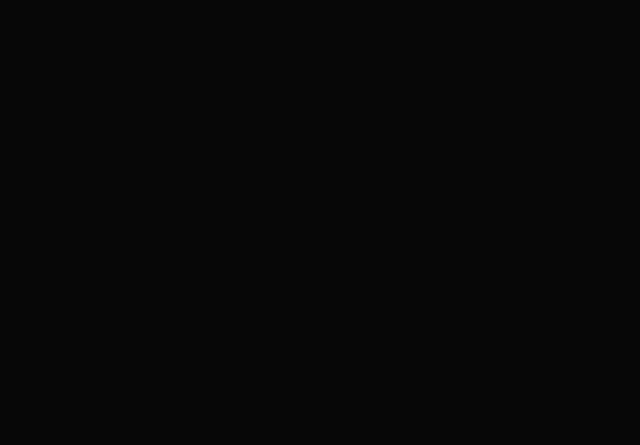
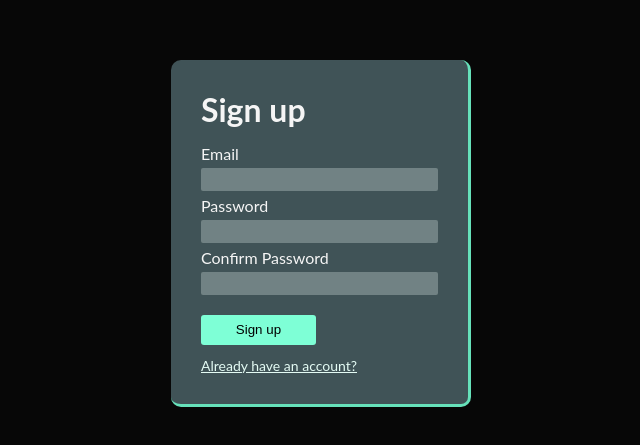
Before and after one commit to RaphaelP07/stock-app-fe, a React (Create React App) app: page /stock-app-fe/signup in a window 1280 px wide. Before the commit this address had no page. Shown: the part 167-612 px from the top of the page, without its empty margins (319-959 px from the left). Built offline with nearby package versions, Linux system fonts and the light colour scheme.

Commit message:
redirection to login and signup

```diff
--- a/src/App.css
+++ b/src/App.css
@@ -38,7 +38,8 @@
 
 .form-btn {
   width: 100%;
-  margin-top: 10px;
+  margin-top: 15px;
+  margin-bottom: 10px;
 }
 
 .form-title {
@@ -64,7 +65,7 @@
   height: 30px;
   border-radius: 3px;
   border: none;
-  background-color: #b0ffe6;
+  background-color: rgb(180, 216, 221);
   cursor: pointer;
 }
 
@@ -73,16 +74,32 @@
   width: 48.5%;
   border-radius: 3px;
   border: none;
-  background-color: #b0ffe6;
+  background-color: #7effd6;
   cursor: pointer;
 }
 
-.login-btn:hover,
-.signup-btn:hover {
-  background-color: #5dffcc;
+.login-btn:hover {
+  background-color: rgb(124, 156, 160);
 }
 
-.login-btn:active,
+.signup-btn:hover {
+  background-color: #25e2a6;
+}
+
+.login-btn:active {
+  background-color: rgb(145, 174, 177);
+}
+
 .signup-btn:active {
   background-color: #b0ffe6;
 }
+
+a:link {
+  font-size: 14px;
+  color: #e4fbf4;
+}
+
+a:visited {
+  font-size: 14px;
+  color: #7EA2AA;
+}
--- a/src/App.jsx
+++ b/src/App.jsx
@@ -2,6 +2,7 @@
 import { BrowserRouter as Router, Route, Routes } from "react-router-dom";
 import { GlobalProvider } from "./context/GlobalState";
 import Login from "./components/Login";
+import SignUp from "./components/SignUp";
 
 function App() {
   return (
@@ -14,6 +15,12 @@
               <Login/>
             }
           />
+          <Route
+            path="/stock-app-fe/signup"
+            element={
+              <SignUp/>
+            }
+          />
         </Routes>
       </GlobalProvider>
     </Router>
--- a/src/components/Login.jsx
+++ b/src/components/Login.jsx
@@ -1,5 +1,5 @@
 import React from 'react'
-// import { Link, useNavigate } from "react-router-dom";
+import { Link, useNavigate } from "react-router-dom";
 // import { GlobalContext } from "../context/GlobalState";
 
 const Login = () => {
@@ -19,7 +19,9 @@
         <input className="input-form form" type="text" />
         <div className="form-btn">
           <button className='login-btn'>Login</button>
-          <button className='signup-btn'>Sign up</button>
+          <Link to="/stock-app-fe/signup">
+            <button className='signup-btn'>Sign up</button>
+          </Link>
         </div>
       </div>
     </div>
--- a/src/components/SignUp.jsx
+++ b/src/components/SignUp.jsx
@@ -0,0 +1,35 @@
+import React from 'react'
+import { Link, useNavigate } from "react-router-dom";
+// import { GlobalContext } from "../context/GlobalState";
+
+const SignUp = () => {
+  return (
+    <div className='container'>
+      <div className='form-container'>
+        <h1 className='form-title form'>
+          Sign up
+        </h1>
+        <div className="input-label form">
+          Email
+        </div>
+        <input className="input-form form" type="text" />
+        <div className="input-label form ">
+          Password
+        </div>
+        <input className="input-form form" type="text" />
+        <div className="input-label form ">
+          Confirm Password
+        </div>
+        <input className="input-form form" type="text" />
+        <div className="form-btn">
+          <button className='signup-btn'>Sign up</button>
+        </div>
+        <p className='auth-link form'>
+          <Link to="/stock-app-fe/login"> Already have an account? </Link>
+        </p>
+      </div>
+    </div>
+  )
+}
+
+export default SignUp
```
